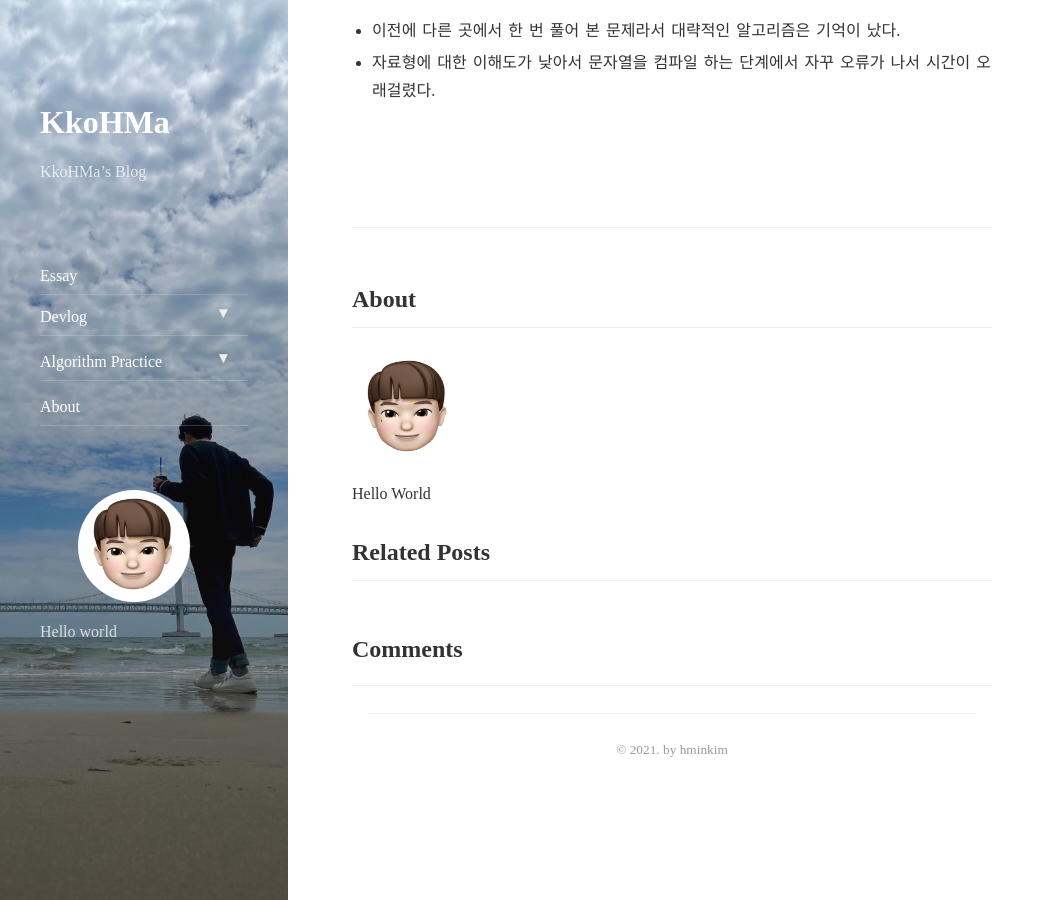
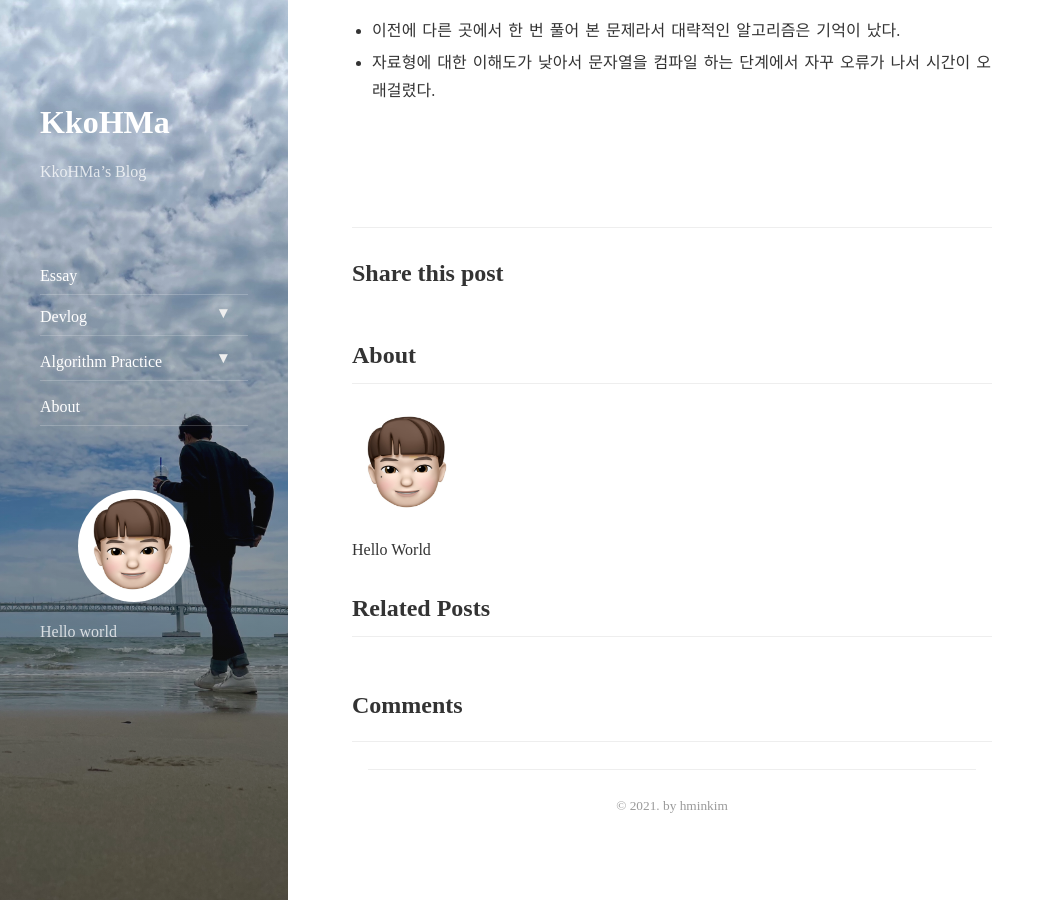
Before and after one commit to hminkim/hminkim.github.io, a Jekyll site: the page built from _posts/2021-05-16-ap_post1.markdown, in a window 1280 px wide and 900 px high, scrolled down 1046 px. Shown: the whole window, without its empty margins (0-1055 px from the left). Built offline with Jekyll 4.4.1, drawn with Linux system fonts in a browser that asks for light colours; nearby versions of some CDN libraries; comment, search, counter and statistics services are not loaded.

Commit message:
Update post.html

```diff
--- a/_includes/post.html
+++ b/_includes/post.html
@@ -21,8 +21,17 @@
   {% assign tag = site.featured_tags | where: "slug", tag_slug | first %}
   {% endunless %}
   {% endfor %}
+
+  <script async src="//pagead2.googlesyndication.com/pagead/js/adsbygoogle.js"></script>
   {% unless include.excerpt %}
   <div class="markdown-body">
+
+    <!-- {% if post.header-img %}<div class="head-image"><img
+        src="{{ site.url }}/{% if post.header-img %}assets/{{ post.header-img }}{% endif %}" /></div>
+    <br />{% elsif tag.header-img %}
+    <div class="head-image"><img src="{{ site.url }}/assets/{{ tag.header-img }}" /></div>
+    <br />{% endif %} -->
+
     <br />
     {{ post.content }}
     <br />
@@ -38,5 +47,20 @@
 {% unless include.link_title %}
 <hr class="dingbat" />
 
+<div class="share">
+  <h2>Share this post</h2>
+  <div class="share-body">
+    <a href="http://twitter.com/share?text={{ page.title }}&amp;url={{ site.url }}{{ page.url }}"
+      onclick="window.open(this.href, 'twitter-share', 'width=550,height=235');return false;">
+      <span class="icon-twitter">
+      </span>
+    </a>
+    <a href="https://www.facebook.com/sharer/sharer.php?u={{ site.url }}{{ page.url }}"
+      onclick="window.open(this.href, 'facebook-share','width=580,height=296');return false;">
+      <span class="icon-facebook">
+      </span>
+    </a>
+  </div>
+</div>
 <br />
 {% endunless %}
```
